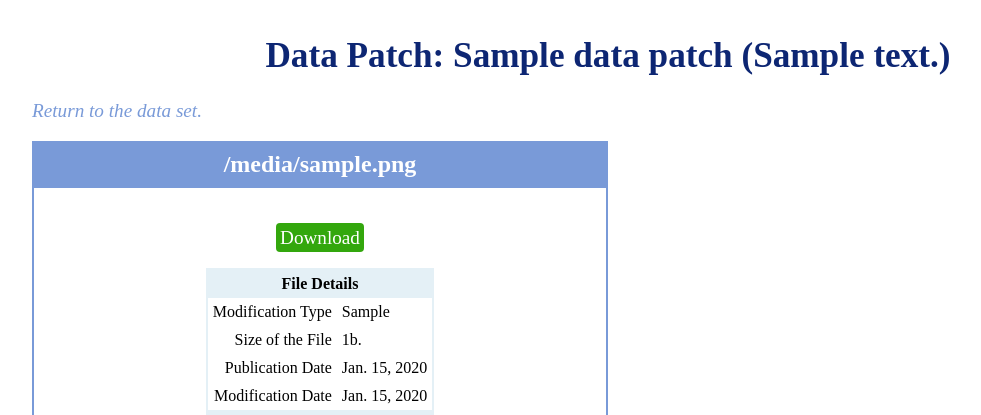
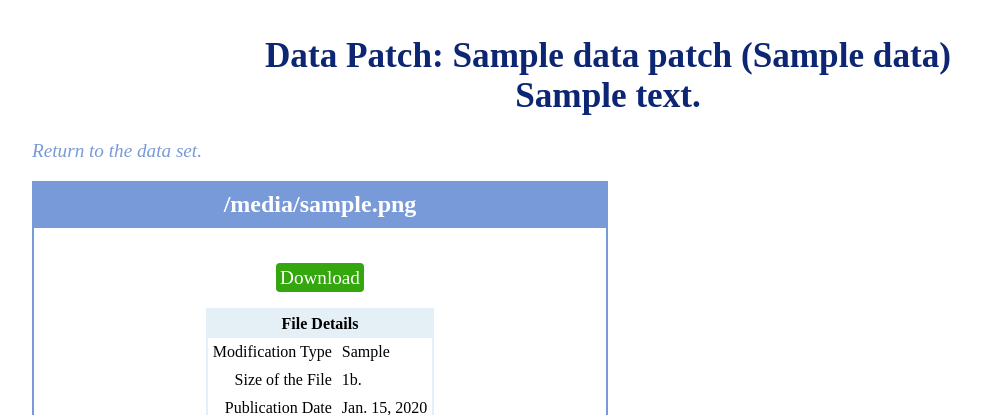
Before and after one commit to PrefLib/PrefLib-Django, a Django app: template preflibApp/templates/preflib/datapatch.html in a window 1280 px wide. Shown: the part 167-582 px from the top of the page, without its empty margins (32-1013 px from the left). Run offline with Django 3.2, Linux system fonts and the light colour scheme; the template is opened without the code that fills it: most values are stand-ins (such as "Sample title", 1, 10 or a date in 2020).

Commit message:
Show dataset name inside Datapatch

```diff
--- a/preflibApp/templates/preflib/datapatch.html
+++ b/preflibApp/templates/preflib/datapatch.html
@@ -13,7 +13,7 @@
 
 <div class="content">
 
-<h1>Data Patch: {{ dataPatch.name }} ({{ dataPatch.description }})</h1>
+<h1>Data Patch: {{ dataPatch.name }} ({{ dataPatch.dataSet.name }}) <br> {{ dataPatch.description }}</h1>
 
 <p><a href="{% url 'preflibapp:dataset' dataSet.category dataSet.seriesNumber %}">Return to the data set.</a></p>
 
```
